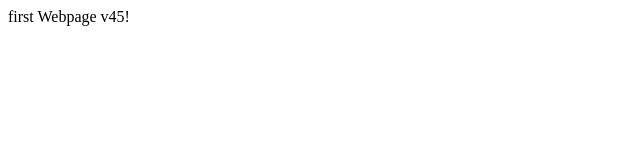
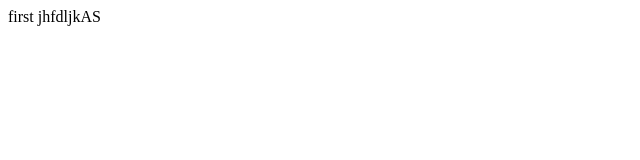
Before and after one commit to daveyjonezz/portfolio, a plain HTML site: page index.html in a window 1280 px wide. Shown: the full height of the page, 0-640 px from the left. Drawn offline with Linux system fonts and the light colour scheme.

Commit message:
initial site files

```diff
--- a/index.html
+++ b/index.html
@@ -7,6 +7,6 @@
     <title>Document</title>
 </head>
 <body>
-    first Webpage v45!
+    first  jhfdljkAS
 </body>
 </html>
```
Also changed, not shown: assets/css/style.css (added), contact.html (added), portfolio.html (added).
